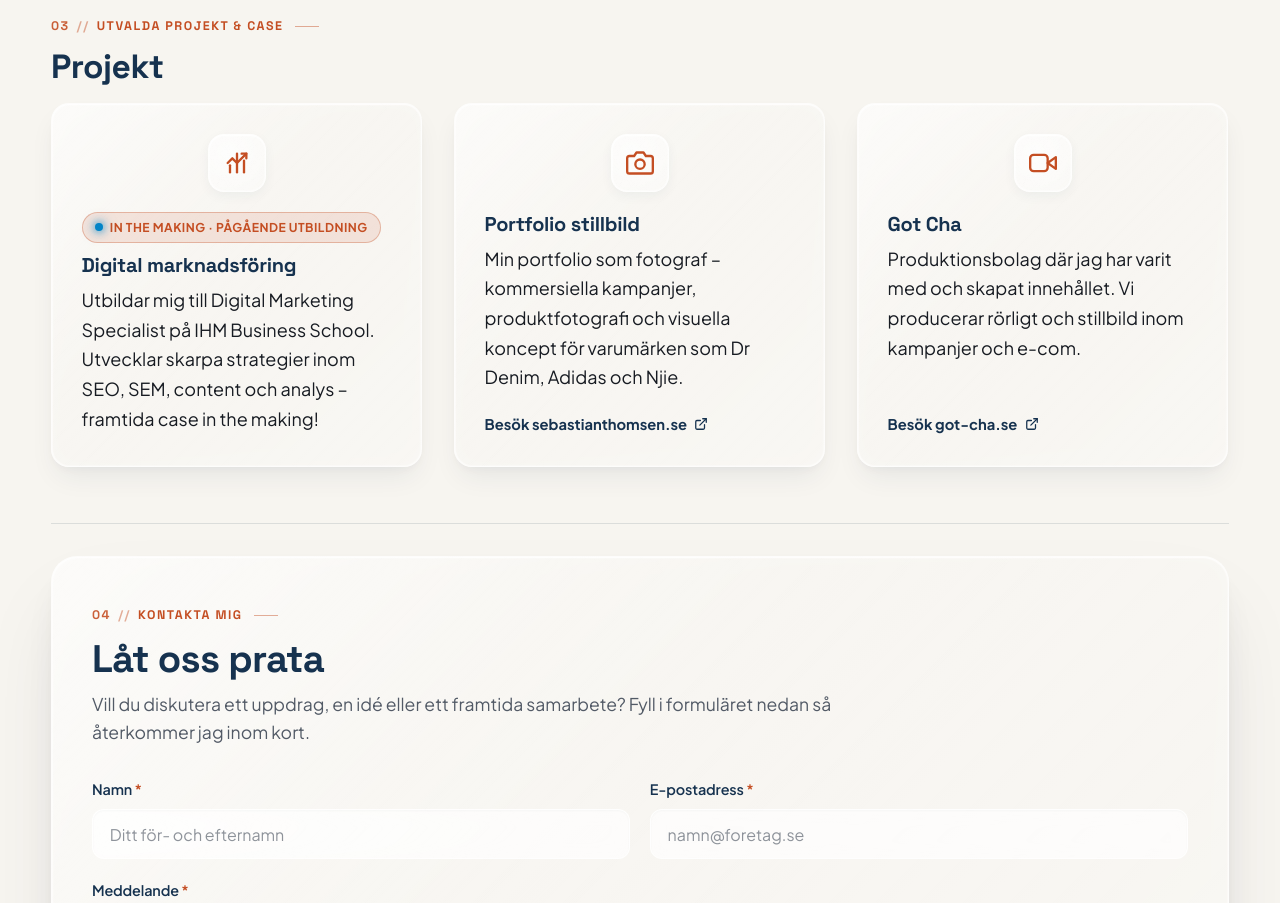
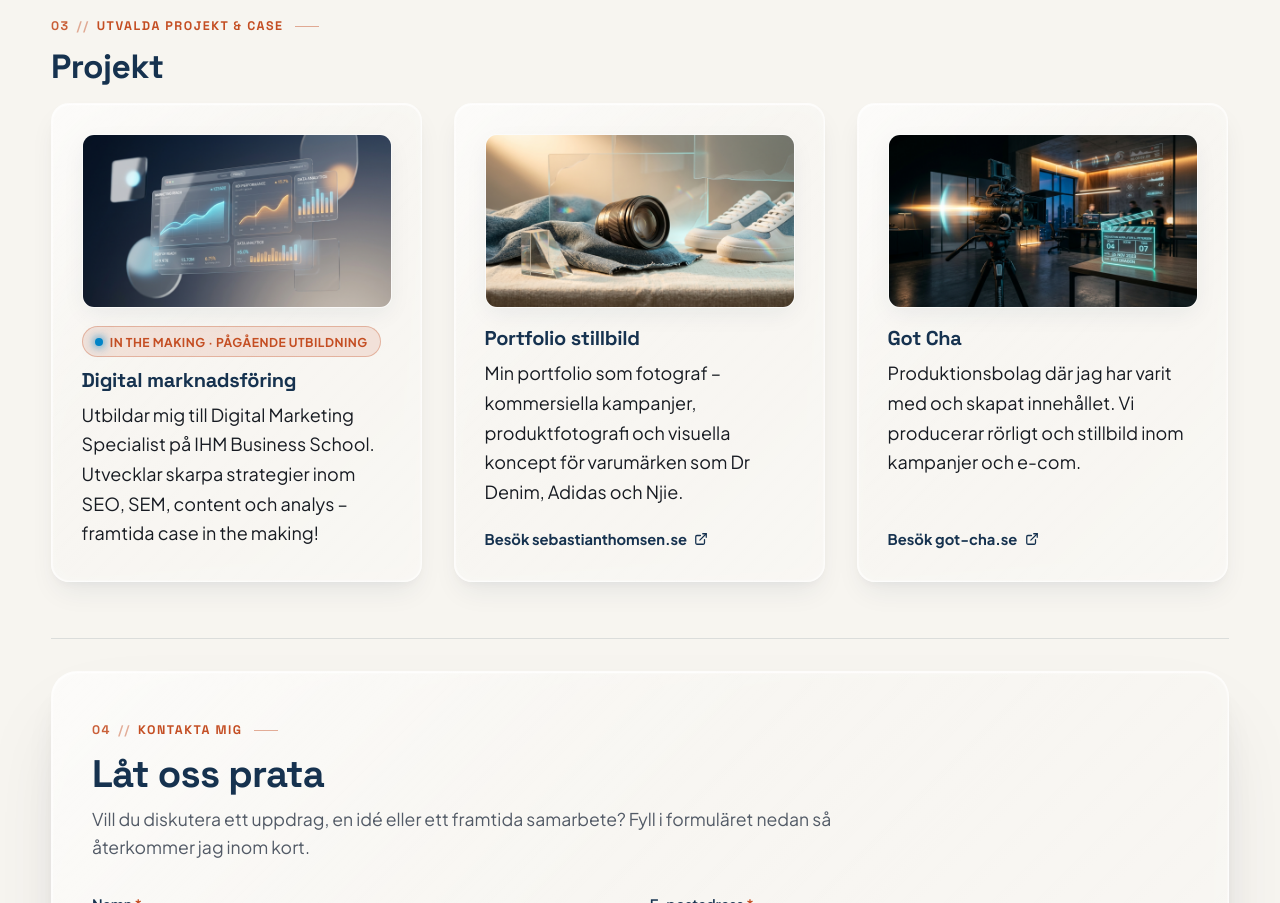
Before and after one commit to sebasthomsen-del/Personal-Brand-Site, a plain HTML site: page IHM Sebastian Thomsen/index.html in a window 1280 px wide. Shown: the part 1640-2543 px from the top of the page. Drawn offline with Linux system fonts and the light colour scheme.

Commit message:
Projekt: Nya AI-genererade bilder anpassade efter sajtens färger och tema

```diff
--- a/IHM Sebastian Thomsen/index.html
+++ b/IHM Sebastian Thomsen/index.html
@@ -283,15 +283,10 @@
             <h2>Projekt</h2>
             <div class="rutnat avsloja-grupp">
                 <article class="kort avsloja-item" style="--i: 0;">
-                    <div class="projekt-symbol-box" aria-hidden="true">
-                        <svg class="projekt-symbol-ikon" width="28" height="28" viewBox="0 0 24 24" fill="none"
-                            stroke="currentColor" stroke-width="2" stroke-linecap="round" stroke-linejoin="round">
-                            <line x1="18" y1="20" x2="18" y2="10" />
-                            <line x1="12" y1="20" x2="12" y2="4" />
-                            <line x1="6" y1="20" x2="6" y2="14" />
-                            <path d="M4 12l4-4 4 4 8-8" />
-                            <polyline points="16 4 20 4 20 8" />
-                        </svg>
+                    <div class="projekt-bild-ram">
+                        <img src="img/projekt-marknadsforing-ai.jpg"
+                            alt="Digital marknadsföring och strategi – IHM Business School" width="600" height="338"
+                            loading="lazy">
                     </div>
                     <div class="projekt-status-badge">
                         <span class="puls-punkt" aria-hidden="true"></span>
@@ -302,13 +297,10 @@
                         strategier inom SEO, SEM, content och analys – framtida case in the making!</p>
                 </article>
                 <article class="kort avsloja-item" style="--i: 1;">
-                    <div class="projekt-symbol-box" aria-hidden="true">
-                        <svg class="projekt-symbol-ikon" width="28" height="28" viewBox="0 0 24 24" fill="none"
-                            stroke="currentColor" stroke-width="2" stroke-linecap="round" stroke-linejoin="round">
-                            <path
-                                d="M23 19a2 2 0 0 1-2 2H3a2 2 0 0 1-2-2V8a2 2 0 0 1 2-2h4l2-3h6l2 3h4a2 2 0 0 1 2 2z" />
-                            <circle cx="12" cy="13" r="4" />
-                        </svg>
+                    <div class="projekt-bild-ram">
+                        <img src="img/projekt-stillbild-ai.jpg"
+                            alt="Portfolio stillbild – Kommersiellt fotografi av Sebastian Thomsen" width="600"
+                            height="338" loading="lazy">
                     </div>
                     <h3>Portfolio stillbild</h3>
                     <p>Min portfolio som fotograf – kommersiella kampanjer, produktfotografi och visuella koncept för
@@ -325,12 +317,10 @@
                     </a>
                 </article>
                 <article class="kort avsloja-item" style="--i: 2;">
-                    <div class="projekt-symbol-box" aria-hidden="true">
-                        <svg class="projekt-symbol-ikon" width="28" height="28" viewBox="0 0 24 24" fill="none"
-                            stroke="currentColor" stroke-width="2" stroke-linecap="round" stroke-linejoin="round">
-                            <polygon points="23 7 16 12 23 17 23 7" />
-                            <rect x="1" y="5" width="15" height="14" rx="3" />
-                        </svg>
+                    <div class="projekt-bild-ram">
+                        <img src="img/projekt-gotcha-ai.jpg"
+                            alt="Got Cha – Film- och medieproduktion för kampanjer och e-com" width="600" height="338"
+                            loading="lazy">
                     </div>
                     <h3>Got Cha</h3>
                     <p>Produktionsbolag där jag har varit med och skapat innehållet. Vi producerar rörligt och stillbild
--- a/IHM Sebastian Thomsen/style.css
+++ b/IHM Sebastian Thomsen/style.css
@@ -1369,15 +1369,32 @@ body.morkt .kort:hover {
     color: var(--text);
 }
 
-.kort img {
+/* Bildram för projektkorten med subtil glasram och mjuk bildskalning vid hovring */
+.projekt-bild-ram {
+    width: 100%;
+    aspect-ratio: 16 / 9;
     border-radius: calc(var(--radie) - 6px);
-    margin-bottom: var(--luft);
+    overflow: hidden;
+    margin-bottom: 1.15rem;
     border: 1px solid var(--glas-kant);
+    box-shadow: 0 8px 24px -4px var(--skugga);
+    background: rgba(125, 125, 125, 0.05);
+}
+
+.projekt-bild-ram img {
     width: 100%;
-    aspect-ratio: 16 / 10;
+    height: 100%;
+    aspect-ratio: auto;
     object-fit: cover;
-    background: rgba(125, 125, 125, 0.05);
-    box-shadow: inset 0 1px 2px rgba(255, 255, 255, 0.2), 0 4px 12px -2px var(--skugga);
+    margin-bottom: 0;
+    border: none;
+    border-radius: 0;
+    box-shadow: none;
+    transition: transform 0.45s cubic-bezier(0.16, 1, 0.3, 1);
+}
+
+.kort:hover .projekt-bild-ram img {
+    transform: scale(1.05);
 }
 
 /* Projektkorten: Matchande symbolboxar med mjuk frostat glas & intensivt ljussken vid hovring */
```
Also changed, not shown: IHM Sebastian Thomsen/img/projekt-gotcha-ai.jpg (added), IHM Sebastian Thomsen/img/projekt-marknadsforing-ai.jpg (added), IHM Sebastian Thomsen/img/projekt-stillbild-ai.jpg (added).
